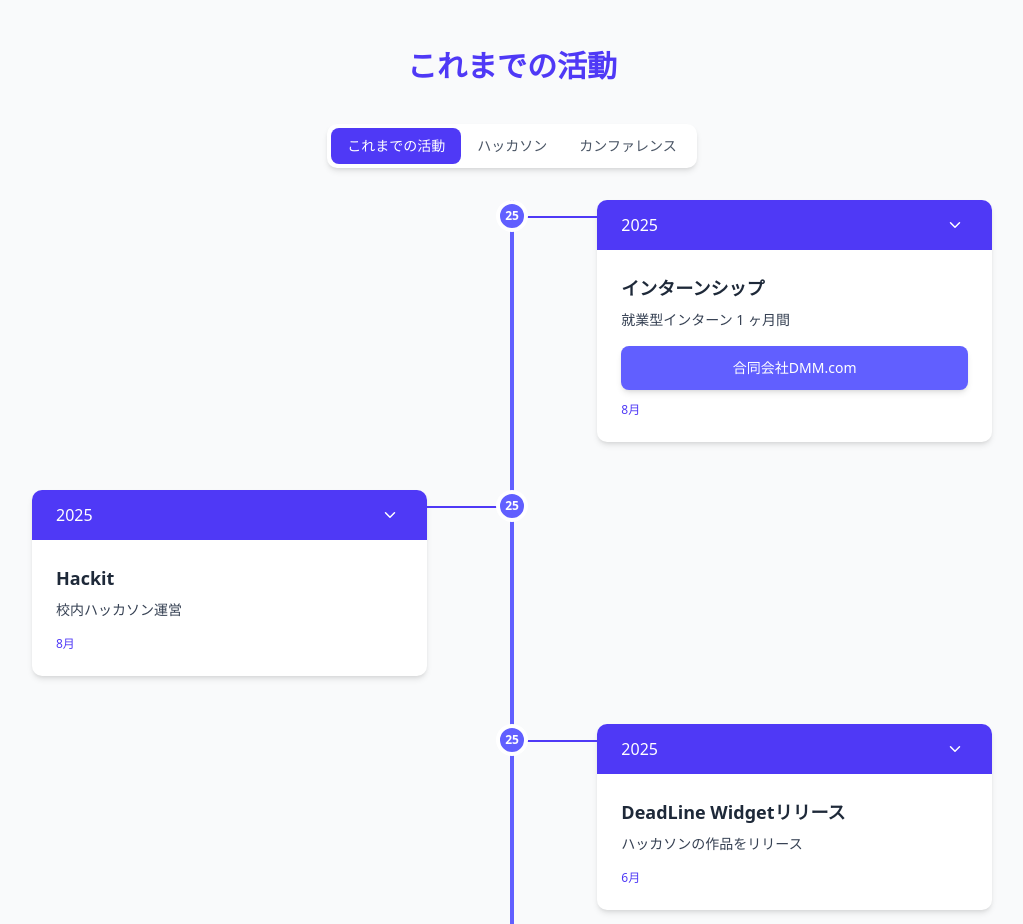
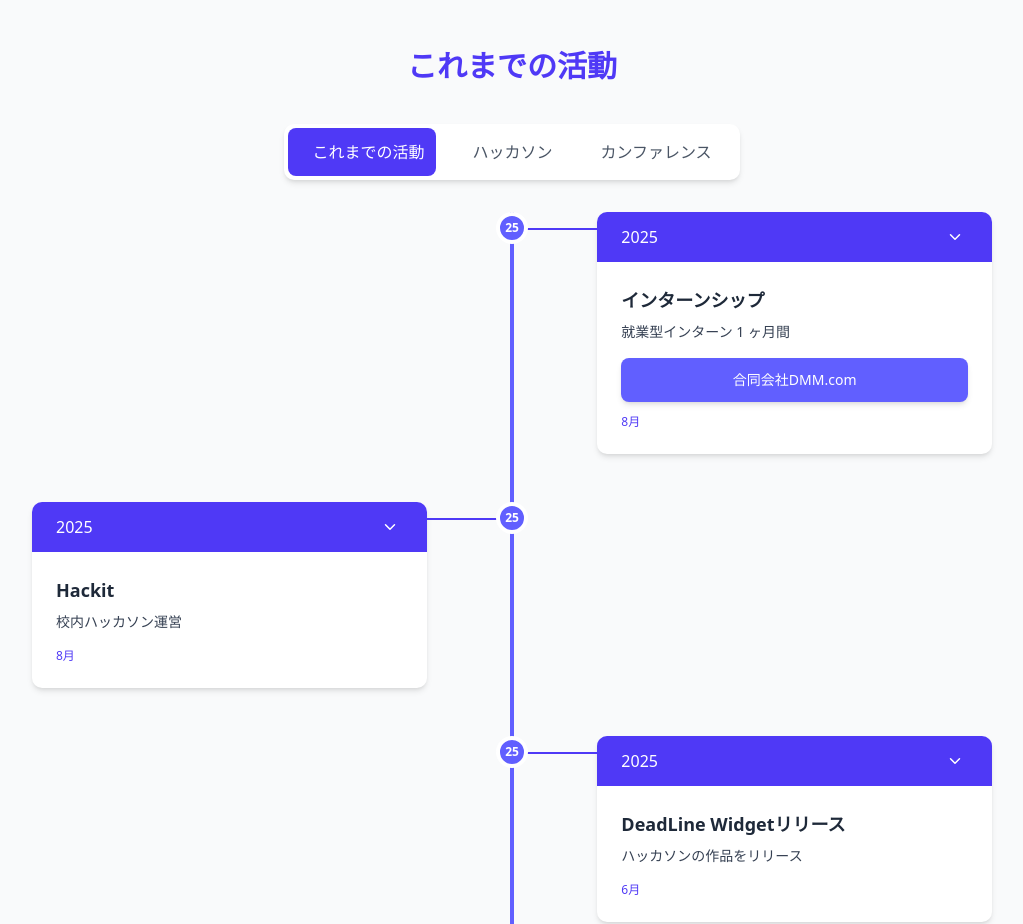
Before and after one commit to ko-tarou/my-portfolio, a Next.js app: page / in a window 1280 px wide. Shown: the part 1800-2724 px from the top of the page, without its empty margins (128-1151 px from the left). Built offline with nearby package versions, Linux system fonts and the light colour scheme.

Commit message:
add タブの動きをなめらかに

```diff
--- a/src/app/page.tsx
+++ b/src/app/page.tsx
@@ -195,33 +195,44 @@ export default function Home() {
 
           {/* Tab Navigation */}
           <div className="flex justify-center mb-8">
-            <div className="bg-white rounded-lg p-1 shadow-md">
+            <div className="bg-white rounded-lg p-1 shadow-md relative">
+              {/* Animated background indicator */}
+              <div
+                className={`absolute top-1 bottom-1 bg-indigo-600 rounded-md transition-all duration-300 ease-in-out ${
+                  activeTab === 'activities'
+                    ? 'left-1 w-[calc(33.333%-0.25rem)]'
+                    : activeTab === 'hackathons'
+                    ? 'left-[calc(33.333%+0.25rem)] w-[calc(33.333%-0.5rem)]'
+                    : 'left-[calc(66.666%+0.25rem)] w-[calc(33.333%-0.25rem)]'
+                }`}
+              />
+
               <button
                 onClick={() => handleTabChange('activities')}
-                className={`px-4 py-2 rounded-md text-sm font-medium transition-colors ${
+                className={`relative z-10 px-6 py-3 rounded-md text-base font-medium transition-colors duration-300 ${
                   activeTab === 'activities'
-                    ? 'bg-indigo-600 text-white'
-                    : 'text-gray-600 hover:text-indigo-600 hover:bg-gray-100'
+                    ? 'text-white'
+                    : 'text-gray-600 hover:text-indigo-600'
                 }`}
               >
                 これまでの活動
               </button>
               <button
                 onClick={() => handleTabChange('hackathons')}
-                className={`px-4 py-2 rounded-md text-sm font-medium transition-colors ${
+                className={`relative z-10 px-6 py-3 rounded-md text-base font-medium transition-colors duration-300 ${
                   activeTab === 'hackathons'
-                    ? 'bg-indigo-600 text-white'
-                    : 'text-gray-600 hover:text-indigo-600 hover:bg-gray-100'
+                    ? 'text-white'
+                    : 'text-gray-600 hover:text-indigo-600'
                 }`}
               >
                 ハッカソン
               </button>
               <button
                 onClick={() => handleTabChange('conferences')}
-                className={`px-4 py-2 rounded-md text-sm font-medium transition-colors ${
+                className={`relative z-10 px-6 py-3 rounded-md text-base font-medium transition-colors duration-300 ${
                   activeTab === 'conferences'
-                    ? 'bg-indigo-600 text-white'
-                    : 'text-gray-600 hover:text-indigo-600 hover:bg-gray-100'
+                    ? 'text-white'
+                    : 'text-gray-600 hover:text-indigo-600'
                 }`}
               >
                 カンファレンス
```
